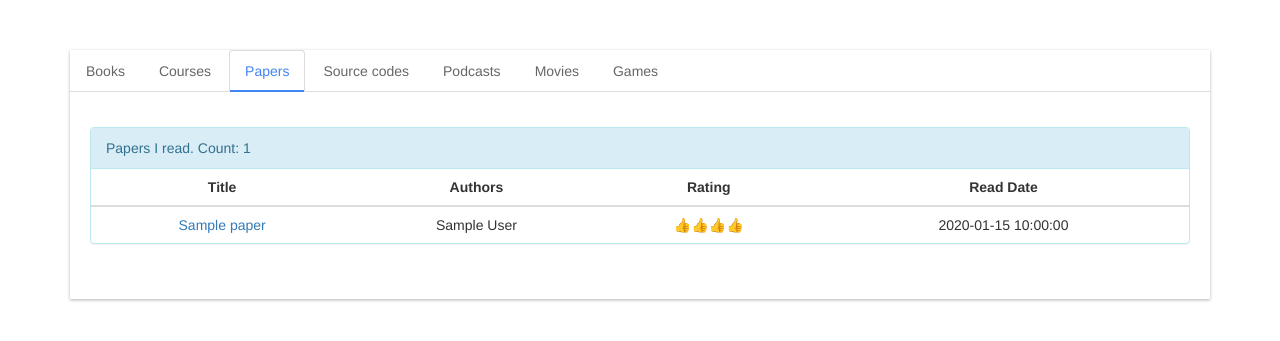
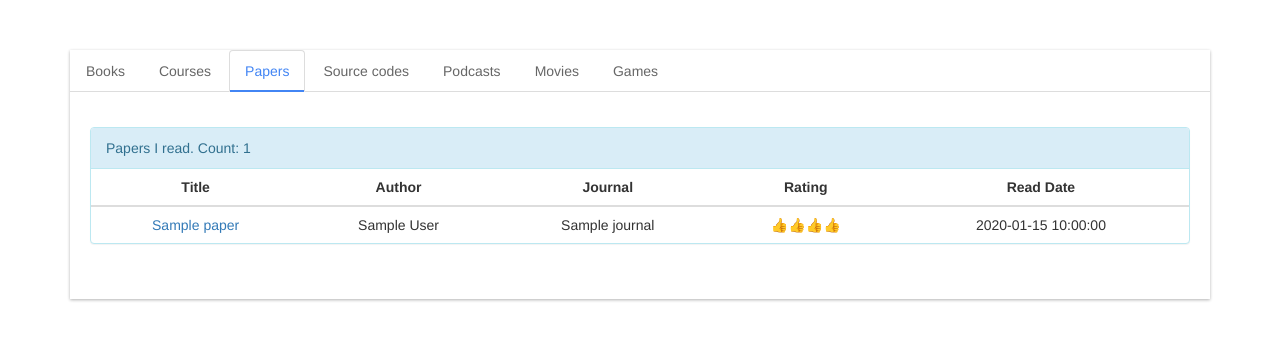
Before and after one commit to Sorosliu1029/Stay-Foolish, a Python web app: template templates/index.html.j2 in a window 1280 px wide, after a click on "Papers". Shown: the top 341 px of the page. Run offline with Jinja, Linux system fonts and the light colour scheme; the template is opened without the code that fills it: most values are stand-ins (such as "Sample title", 1, 10 or a date in 2020); grey boxes marked "Sample" are stand-in pictures; some libraries are stand-ins or nearby versions.

```diff
--- a/data/papers.json
+++ b/data/papers.json
@@ -1,7 +1,8 @@
 [
   {
     "title": "placeholder",
-    "authors": "N/A",
+    "author": "N/A",
+    "journal": "test",
     "link": "https://scholar.google.com/",
     "rate": 5,
     "date": "1970-01-01"
--- a/templates/README.j2
+++ b/templates/README.j2
@@ -60,7 +60,8 @@ Containing books I read, courses I took, etc.
   <thead>
     <tr>
       <th>Title</th>
-      <th>Authors</th>
+      <th>Author</th>
+      <th>Journal</th>
       <th>Rating</th>
       <th>Read Date</th>
     </tr>
@@ -69,7 +70,8 @@ Containing books I read, courses I took, etc.
   {%- for paper in papers %}
     <tr>
       <td><a href="{{ paper.link }}" target="_blank">{{ paper.title }}</a></td>
-      <td>{{ paper.authors }}</td>
+      <td>{{ paper.author }}</td>
+      <td>{{ paper.journal }}</td>
       <td>{{ paper.rate * ':+1:' }}</td>
       <td>{{ paper.date }}</td>
     </tr>
--- a/templates/index.html.j2
+++ b/templates/index.html.j2
@@ -91,7 +91,8 @@
                                     <thead>
                                         <tr>
                                             <th>Title</th>
-                                            <th>Authors</th>
+                                            <th>Author</th>
+                                            <th>Journal</th>
                                             <th>Rating</th>
                                             <th>Read Date</th>
                                         </tr>
@@ -100,7 +101,8 @@
                                     {%- for paper in papers %}
                                         <tr>
                                             <td><a href="{{ paper.link }}" target="_blank">{{ paper.title }}</a></td>
-                                            <td>{{ paper.authors }}</td>
+                                            <td>{{ paper.author }}</td>
+                                            <td>{{ paper.journal }}</td>
                                             <td>{{ paper.rate * '👍' }}</td>
                                             <td>{{ paper.date }}</td>
                                         </tr>
```
Also changed, not shown: .travis/update_papers.py (added).
